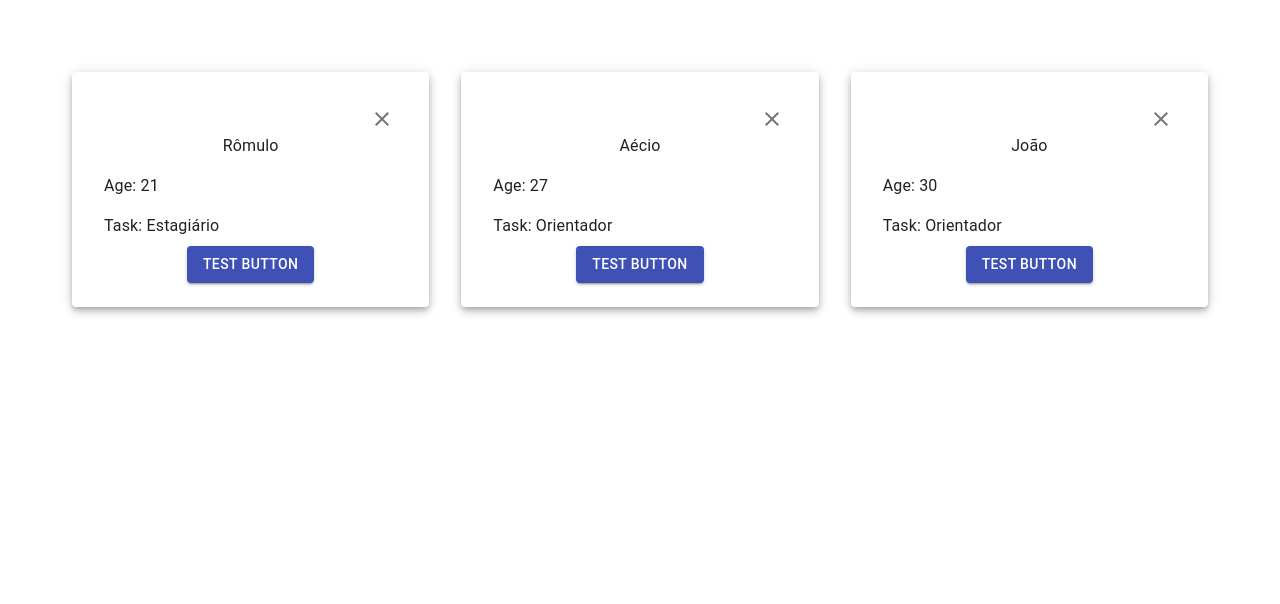
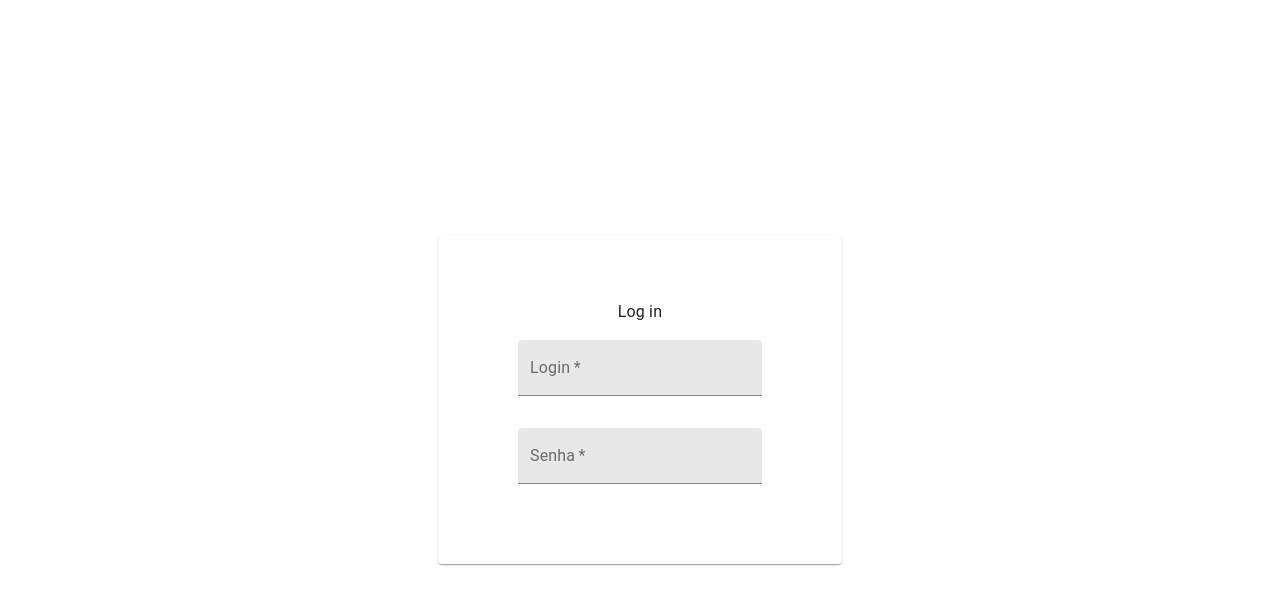
Before and after one commit to valentimcanejo/react-study, a React (Create React App) app: page / in a window 1280 px wide. Shown: the top 604 px of the page. Built offline with nearby package versions, Linux system fonts and the light colour scheme.

Commit message:
Creating form

```diff
--- a/src/App.tsx
+++ b/src/App.tsx
@@ -6,12 +6,14 @@ import { Box, Grid } from "@material-ui/core";
 import TestingProps from "./components/TestingProps";
 import StringsArray from "./components/StringsArray";
 import ConditionalRendering from "./components/ConditionalRendering";
+import Forms from "./components/Forms";
 
 function App() {
   return (
     <Box>
       {/* <ConditionalRendering /> */}
-      <StringsArray />
+      <Forms login={"login"} senha={"senha"} />
+      {/* <StringsArray /> */}
 
       {/* <TestingProps name={"Rômulo"} age={21} task={"Estagiário"} />
       <TestingProps name={"Aécio"} age={30} task={"Orientador"} />
--- /dev/null
+++ b/src/components/Forms.tsx
@@ -0,0 +1,66 @@
+import {
+  Box,
+  createStyles,
+  Grid,
+  makeStyles,
+  Paper,
+  TextField,
+  Typography,
+} from "@material-ui/core";
+import React from "react";
+
+interface Props {
+  login: string;
+  senha: string;
+}
+
+const useStyles = makeStyles((theme) =>
+  createStyles({
+    paper: {
+      padding: theme.spacing(8),
+    },
+    textfield: {
+      margin: theme.spacing(2),
+    },
+  })
+);
+
+const Forms: React.FC<Props> = ({ login, senha }) => {
+  const classes = useStyles();
+  return (
+    <Box>
+      <Grid
+        spacing={0}
+        style={{ minHeight: "100vh" }}
+        container
+        justifyContent="center"
+        alignItems="center"
+      >
+        <Paper className={classes.paper}>
+          <Grid item>
+            <Typography align="center">Log in</Typography>
+          </Grid>
+
+          <Grid item>
+            <TextField
+              className={classes.textfield}
+              variant="filled"
+              label="Login"
+              required
+            ></TextField>
+          </Grid>
+          <Grid item>
+            <TextField
+              className={classes.textfield}
+              variant="filled"
+              label="Senha"
+              required
+            ></TextField>
+          </Grid>
+        </Paper>
+      </Grid>
+    </Box>
+  );
+};
+
+export default Forms;
```
